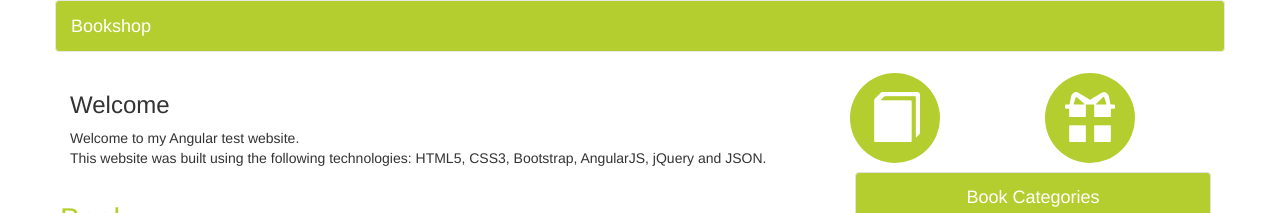
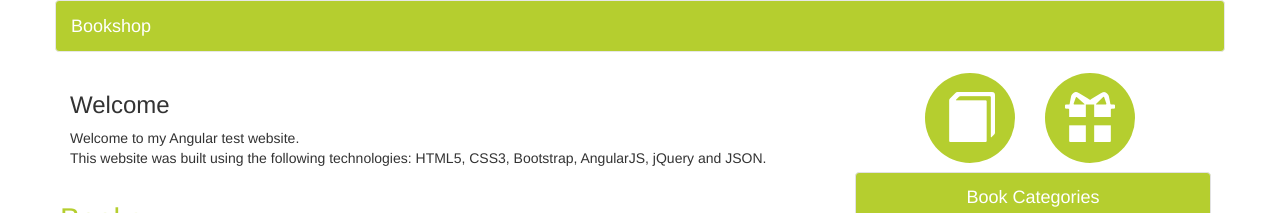
Before and after one commit to paul-wr/bookshop-angular, an Angular app: page / in a window 1280 px wide. Shown: the top 213 px of the page. Built offline with nearby package versions, Linux system fonts and the light colour scheme.

Commit message:
icons updated

```diff
--- a/src/app/app.component.html
+++ b/src/app/app.component.html
@@ -20,6 +20,6 @@
         </div>
     </div>
     <div class="row">
-            <app-book></app-book>
+        <app-book></app-book>
     </div>
 </div>
--- a/src/styles.css
+++ b/src/styles.css
@@ -94,3 +94,7 @@ span.glyphicon-gift, span.glyphicon-book {
     border-radius: 50px;
     display: inline-block!important;
 }
+
+span.glyphicon-book {
+    float: right;
+}
```
